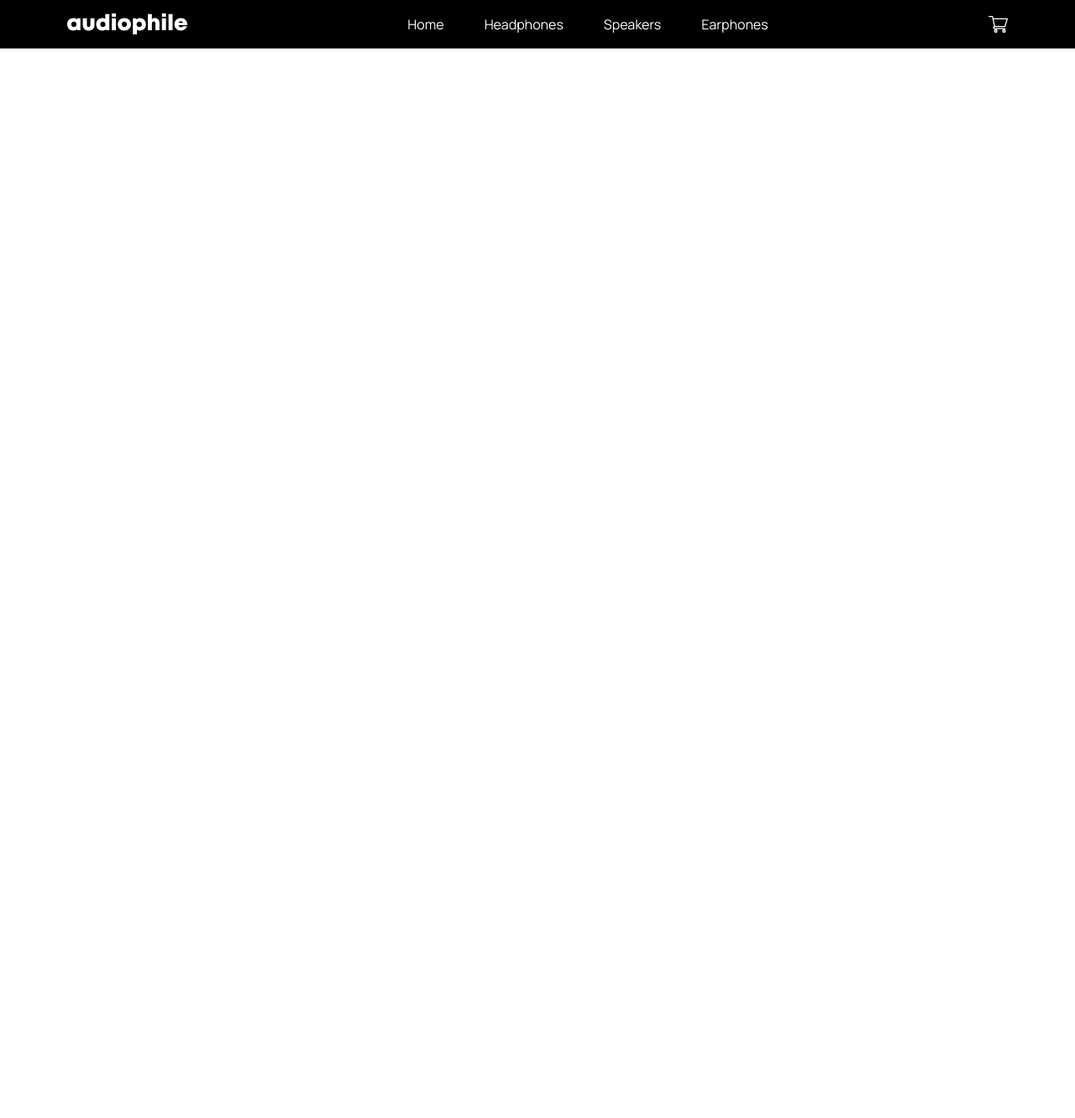
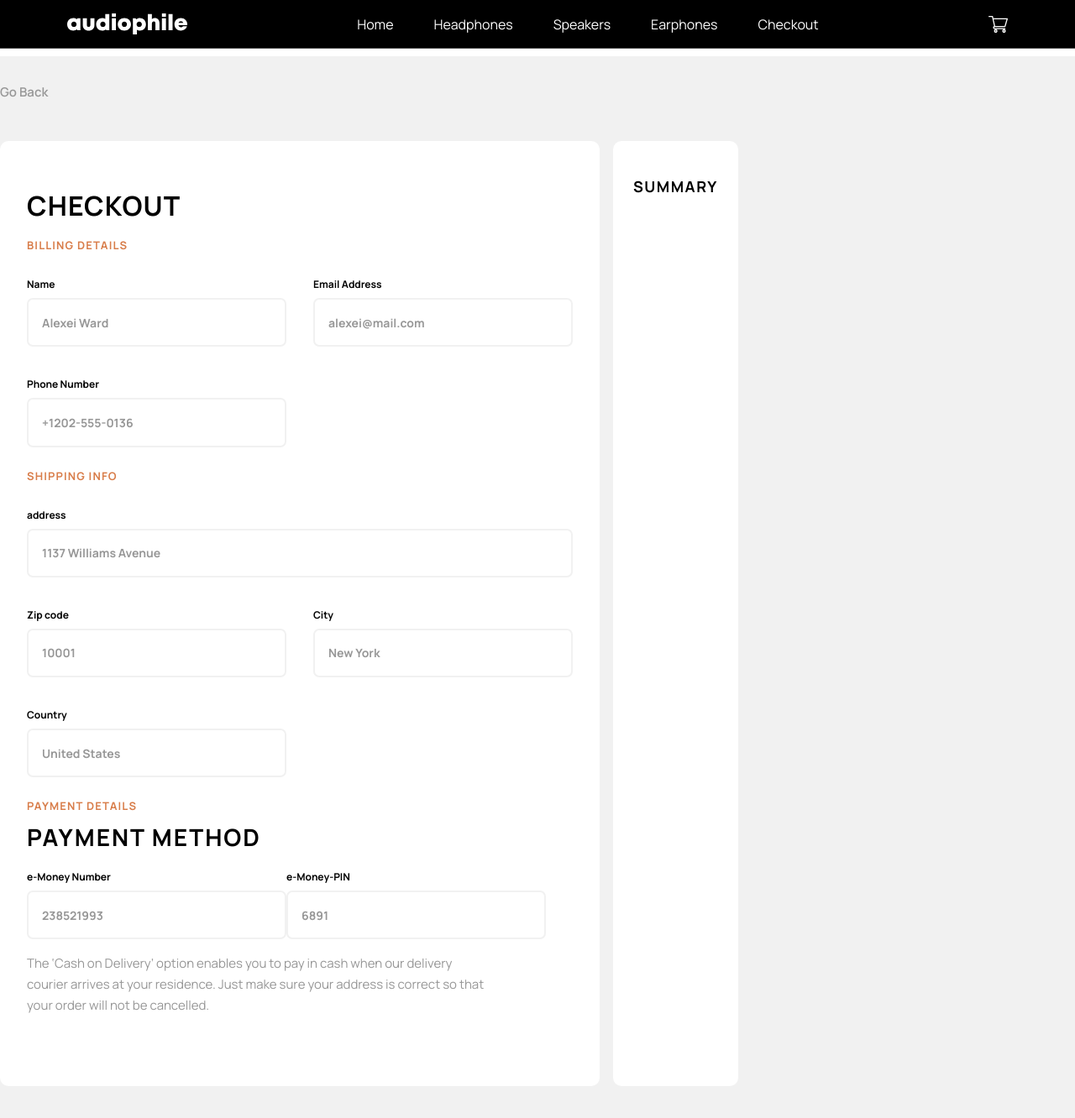
Before and after one commit to EdouardHrgt/Audiophile, a Vue app: page /checkout in a window 1280 px wide. Shown: the top 1332 px of the page at 84% size. Before the commit the page ends 800 px from the top, so only its background shows below. Built offline with nearby package versions, Linux system fonts and the light colour scheme.

Commit message:
WiP checkout layout

```diff
--- a/src/App.vue
+++ b/src/App.vue
@@ -49,6 +49,7 @@ export default {
   --overline-size: 0.875rem;
   --sub-size: 0.813rem;
   --body-size: 0.938rem;
+  --label-size: 0.75rem;
 
   --margin-bottom: 10rem;
   --page-padding: 5rem;
@@ -226,16 +227,6 @@ p {
 .btn-4-p {
   color: var(--clr-white);
 }
-
-/* --- FORM STYLE --- */
-input[type='text'] {
-  border: 1px solid var(--clr-grey);
-  border-radius: 7px;
-}
-.input-err {
-  border: 2px solid var(--clr-red);
-}
-
 .quantity {
   height: 3rem;
   background-color: var(--clr-grey);
@@ -257,7 +248,17 @@ input[type='text'] {
 #qt {
   color: var(--clr-black);
 }
-
+.back-link {
+  color: var(--clr-border);
+  font-size: var(--body-size);
+  margin-bottom: 3rem;
+  display: block;
+  font-weight: 600;
+  transition: color 0.4s;
+}
+.back-link:hover {
+  color: var(--clr-black);
+}
 /* --- RESPONSIVE --- */
 @media screen and (max-width: 1440px) {
 }
--- a/src/components/NavBar.vue
+++ b/src/components/NavBar.vue
@@ -21,6 +21,7 @@
             <li><router-link to="/headphones">Headphones</router-link></li>
             <li><router-link to="/speakers">Speakers</router-link></li>
             <li><router-link to="/earphones">Earphones</router-link></li>
+            <li><router-link to="/checkout">Checkout</router-link></li>
           </ul>
         </nav>
         <nav class="mobile-nav" v-if="isOpen">
--- a/src/components/ProductDetail.vue
+++ b/src/components/ProductDetail.vue
@@ -174,17 +174,7 @@ export default {
 section {
   padding: 3rem 0;
 }
-.back-link {
-  color: var(--clr-border);
-  font-size: var(--body-size);
-  margin-bottom: 3rem;
-  display: block;
-  font-weight: 600;
-  transition: color 0.4s;
-}
-.back-link:hover {
-  color: var(--clr-black);
-}
+
 .product {
   gap: 6rem;
 }
--- a/src/views/CheckoutView.vue
+++ b/src/views/CheckoutView.vue
@@ -1,6 +1,77 @@
 <template>
   <div>
-
+    <div class="container">
+      <router-link to="/" class="back-link">Go Back</router-link>
+      <section class="large flex">
+        <form class="checkout">
+          <h1>checkout</h1>
+          <div class="billing">
+            <h3>billing details</h3>
+            <div class="flex-form-group flex">
+              <div class="form-group">
+                <label for="name">Name</label>
+                <input type="text" name="name" id="name" placeholder="Alexei Ward" />
+              </div>
+              <div class="form-group">
+                <label for="email">Email Address</label>
+                <input type="email" name="email" id="email" placeholder="alexei@mail.com" />
+              </div>
+            </div>
+            <div class="form-group">
+              <label for="phone">Phone Number</label>
+              <input type="tel" name="phone" id="phone" placeholder="+1202-555-0136" />
+            </div>
+          </div>
+          <div class="shipping">
+            <h3>shipping info</h3>
+            <div class="form-group">
+              <label for="address">address</label>
+              <input type="text" name="address" id="address" placeholder="1137 Williams Avenue" />
+            </div>
+            <div class="flex-form-group flex">
+              <div class="form-group">
+                <label for="zip">Zip code</label>
+                <input type="text" name="zip" id="zip" placeholder="10001" />
+              </div>
+              <div class="form-group">
+                <label for="city">City</label>
+                <input type="text" name="city" id="city" placeholder="New York" />
+              </div>
+            </div>
+            <div class="form-group">
+              <label for="country">Country</label>
+              <input type="text" name="country" id="country" placeholder="United States" />
+            </div>
+          </div>
+          <div class="payment">
+            <h3>payment details</h3>
+            <div class="payment-method">
+              <h4>Payment Method</h4>
+              <div class="methods flex"></div>
+              <div class="e-money flex">
+                <div class="form-group">
+                  <label for="e-money-number">e-Money Number</label>
+                  <input type="text" name="e-money-number" id="e-money-number" placeholder="238521993" />
+                </div>
+                <div class="form-group">
+                  <label for="e-money-pin">e-Money-PIN</label>
+                  <input type="text" name="ce-money-pin" id="e-money-pin" placeholder="6891" />
+                </div>
+              </div>
+              <div class="payment-txt flex-align">
+                <p>
+                  The ‘Cash on Delivery’ option enables you to pay in cash when our delivery courier arrives at your residence.
+                  Just make sure your address is correct so that your order will not be cancelled.
+                </p>
+              </div>
+            </div>
+          </div>
+        </form>
+        <div class="summary">
+          <h2>summary</h2>
+        </div>
+      </section>
+    </div>
   </div>
 </template>
 
@@ -11,5 +82,88 @@ export default {
 </script>
 
 <style scoped>
-
+.container {
+  background-color: var(--clr-grey);
+  min-height: 100dvh;
+  margin-top: 4.2rem;
+}
+.back-link {
+  max-width: 1440px;
+  margin: auto;
+  padding-top: 2rem;
+}
+section {
+  padding: 3rem 0;
+  align-content: flex-start;
+  gap: 1rem;
+}
+.checkout,
+.summary {
+  background-color: var(--clr-white);
+  border-radius: 10px;
+}
+.checkout {
+  padding: 3rem 2rem;
+  min-height: 70.375rem;
+  max-width: 45.625rem;
+}
+.summary {
+  padding: 2rem 1.5rem;
+  min-height: 38.25rem;
+  max-width: 21.875rem;
+}
+h1 {
+  font-size: var(--h3-size);
+  letter-spacing: 1.14px;
+}
+h2 {
+  font-size: var(--h6-size);
+  text-transform: uppercase;
+}
+h3 {
+  font-size: var(--sub-size);
+  color: var(--clr-peach);
+  font-weight: bold;
+}
+/* --- FORM STYLE --- */
+input {
+  border: 2px solid var(--clr-grey);
+  border-radius: 7px;
+  padding: 1.1rem 1rem;
+  display: block;
+  font-size: var(--overline-size);
+  color: var(--clr-black);
+  font-weight: bold;
+  width: 19.313rem;
+}
+input::placeholder {
+  font-size: var(--overline-size);
+  color: var(--clr-border);
+  font-weight: bold;
+}
+#address {
+  width: 100%;
+}
+.input-err {
+  border: 2px solid var(--clr-red);
+}
+label {
+  font-size: var(--label-size);
+  font-weight: bold;
+  margin-bottom: 0.5rem;
+  display: inline-block;
+}
+.flex-form-group {
+  gap: 2rem;
+}
+.form-group {
+  margin: 1rem 0;
+}
+.payment-txt {
+  gap: 1.5rem;
+}
+.payment-txt p {
+  color: var(--clr-border);
+  max-width: 34.625rem;
+}
 </style>
```
